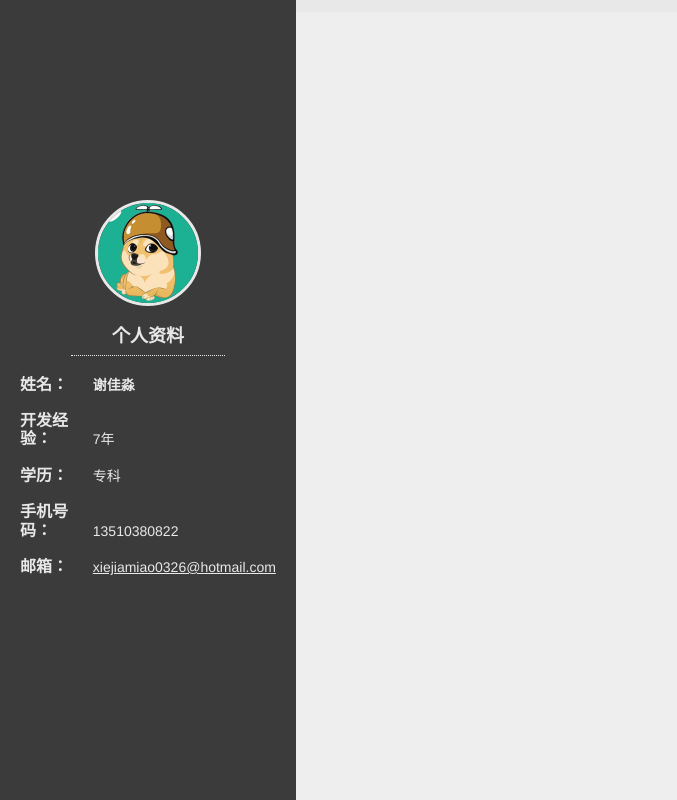
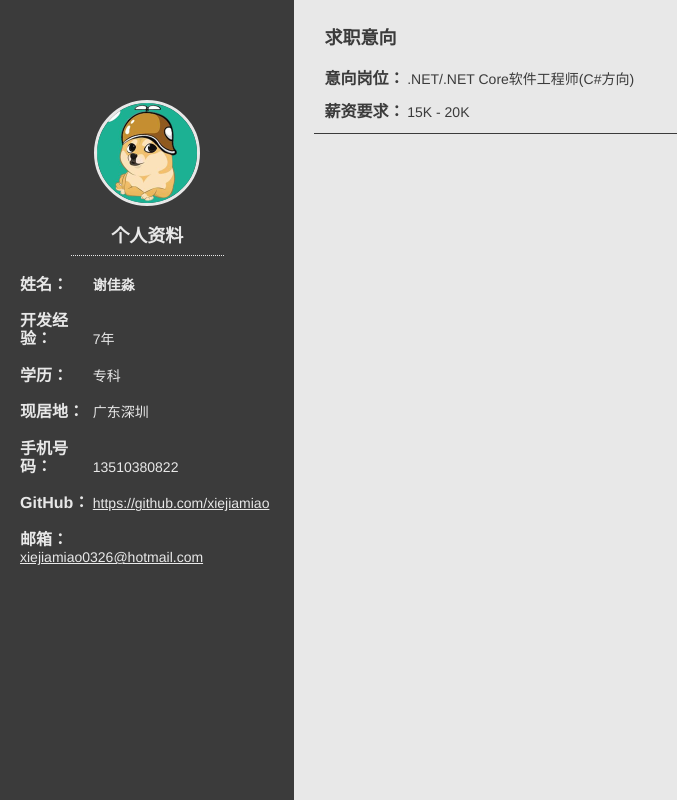
Before and after one commit to xiejiamiao/resume-page, a plain HTML site: page index.html in a window 1280 px wide. Shown: the whole page, without its empty margins (0-677 px from the left). Drawn offline with nearby package versions, Linux system fonts and the light colour scheme; a small style sheet from the web is missing.

Commit message:
update page

```diff
--- a/css/main.css
+++ b/css/main.css
@@ -3,13 +3,15 @@ html, body, .container, .main-content{
 }
 
 
+.user-info,.resume-info{
+  box-sizing: border-box;
+}
 .user-info{
   background: #3b3b3b;
   color: #e8e8e8;
-  box-sizing: border-box;
 }
 .user-info .avatar{
-  padding-top: 200px;
+  padding-top: 100px;
 }
 .user-info .avatar img{
   display: block;
@@ -22,6 +24,32 @@ html, body, .container, .main-content{
 .resume-info{
   background: #e8e8e8;
   color: #3b3b3b;
+  padding: 1rem 2rem;
+}
+.resume-info .resume-item{
+  padding-left: 1rem;
+  border-bottom: 1px solid #3b3b3b;
+}
+.resume-info .resume-item h3{
+  text-align: left;
+  font-size: 1.8rem;
+  font-weight: 600;
+}
+.resume-item .resume-item-info {
+  margin-bottom: .8rem;
+}
+.resume-item .resume-item-info p{
+  margin: 0;
+  display: inline-block;
+}
+.resume-item .resume-item-info .item-name{
+  margin-bottom: .4rem;
+  font-size: 1.6rem;
+  font-weight: 600;
+}
+.resume-item .resume-item-info .item-value{
+  margin-top: .4rem;
+  font-size: 1.4rem;
 }
 
 /*
@@ -39,9 +67,16 @@ html, body, .container, .main-content{
     padding-right: 2rem;
     position: fixed;
     height: 100%;
+    width: 23%;
+    overflow: scroll;
   }
   .resume-info{
     flex: 8;
+    position: fixed;
+    height: 100%;
+    width: 77%;
+    right: 0;
+    overflow: scroll;
   }
 
   .user-info .main-info h3{
@@ -74,8 +109,6 @@ html, body, .container, .main-content{
   .main-info .info-item .item-special{
     font-weight: 600;
   }
-
-
 }
 
 /*
--- a/index.html
+++ b/index.html
@@ -4,12 +4,12 @@
 <head>
     <meta charset="utf-8" />
     <meta http-equiv="X-UA-Compatible" content="IE=edge" />
-    <title>Github Page demo</title>
+    <title>谢佳淼个人简历</title>
     <meta name="viewport" content="width=device-width, initial-scale=1" />
     <link rel="stylesheet" href="https://cdn.bootcss.com/normalize/8.0.1/normalize.css" />
     <link rel="stylesheet" href="./css/common.css">
     <link rel="stylesheet" href="./css/main.css" />
-    <link rel="stylesheet" href="//at.alicdn.com/t/font_1186177_lkkfwds836f.css">
+    <!-- <link rel="stylesheet" href="//at.alicdn.com/t/font_1186177_lkkfwds836f.css"> -->
     <link rel="shortcut icon" type="image/x-icon" href="favicon.ico" />
 </head>
 
@@ -35,8 +35,17 @@
                         <p class="item-value">专科</p>
                     </div>
                     <div class="info-item">
+                        <p class="item-name">现居地：</p>
+                        <p class="item-value">广东深圳</p>
+                    </div>
+                    <div class="info-item">
                         <p class="item-name">手机号码：</p>
                         <p class="item-value">13510380822</p>
+                    </div>
+                    <div class="info-item">
+                        <p class="item-name">GitHub：</p>
+                        <p class="item-value"><a href="https://github.com/xiejiamiao"
+                                target="_blank">https://github.com/xiejiamiao</a></p>
                     </div>
                     <div class="info-item">
                         <p class="item-name">邮箱：</p>
@@ -45,12 +54,23 @@
                         </p>
                     </div>
                 </div>
-                <div class="simple-info">
-
+            </div>
+            <div class="resume-info">
+                <div class="resume-item">
+                    <h3>求职意向</h3>
+                    <div class="resume-item-info">
+                        <p class="item-name">意向岗位：</p>
+                        <p class="item-value">
+                            <span>.NET/.NET Core软件工程师(C#方向)</span>
+                        </p>
+                    </div>
+                    <div class="resume-item-info">
+                            <p class="item-name">薪资要求：</p>
+                            <p class="item-value">
+                                <span>15K - 20K</span>
+                            </p>
                         </div>
                 </div>
-            <div class="resume-info">
-                Todo
             </div>
         </div>
     </div>
```
Lines whose indentation alone changed are shown as unchanged.
